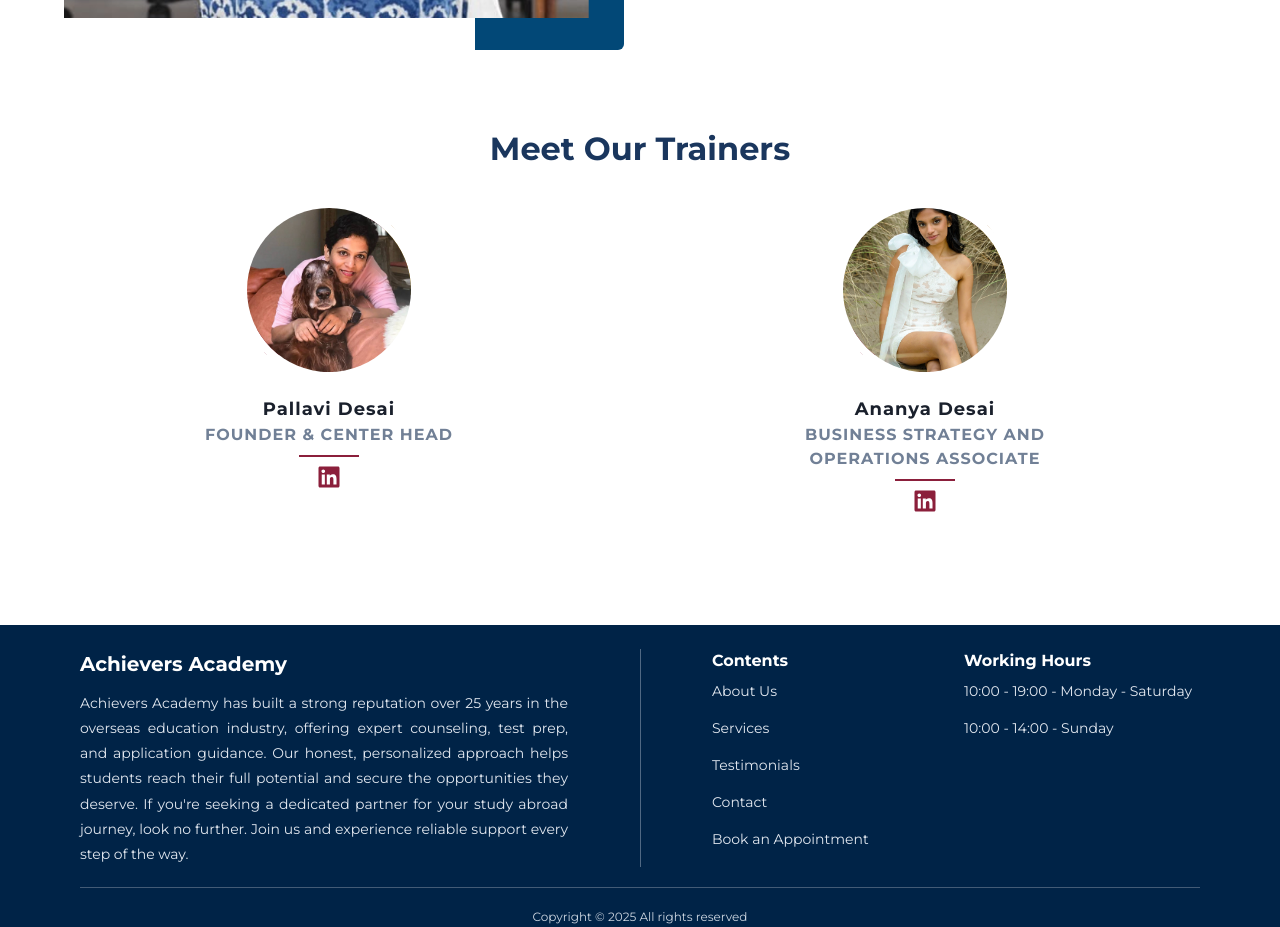
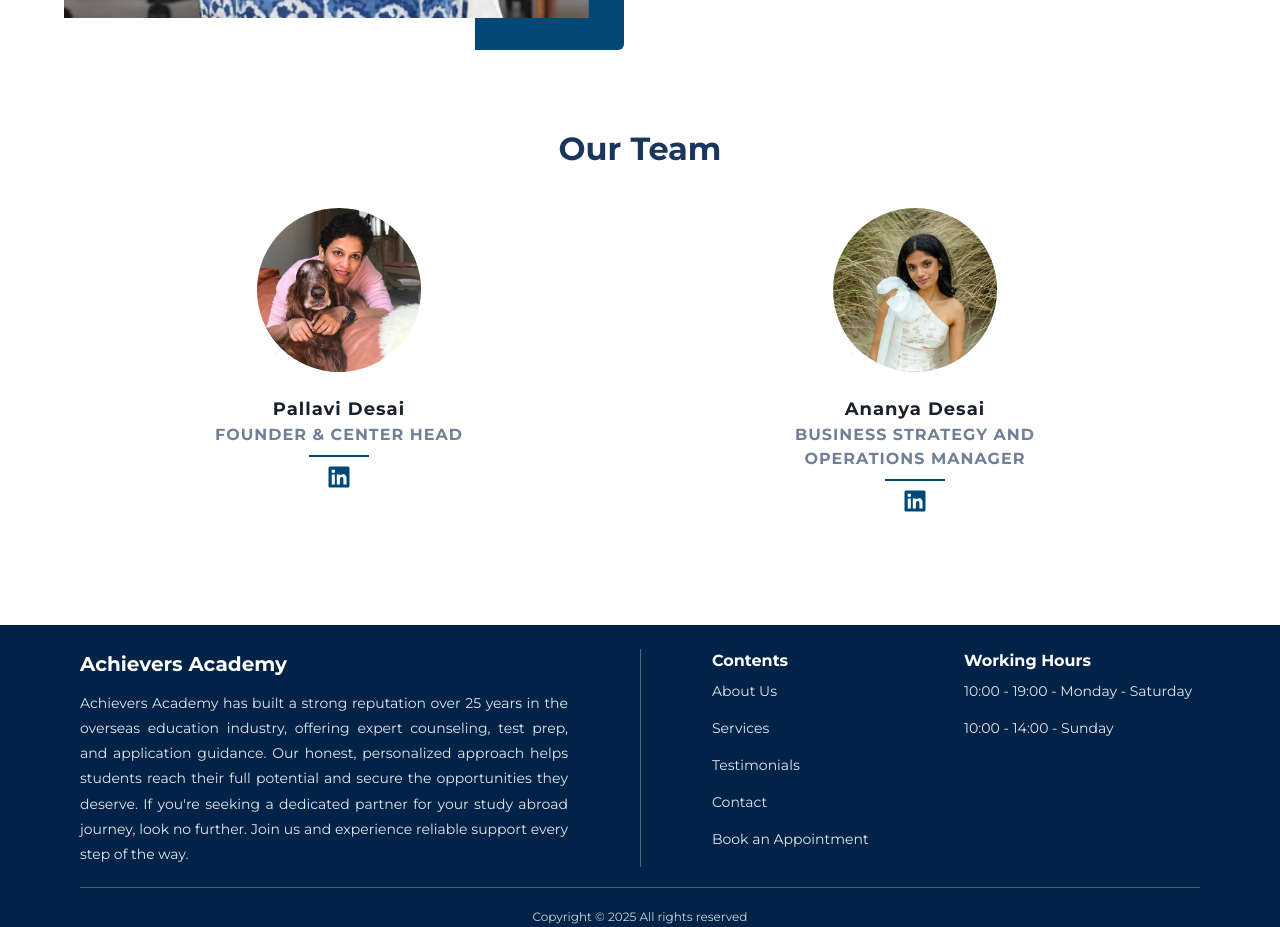
Before and after one commit to Shreyanshp-3/AchieversApp, a React (Create React App) app: page /aboutus in a window 1280 px wide. Shown: the part 1040-1967 px from the top of the page. Built offline with nearby package versions, Linux system fonts and the light colour scheme.

Commit message:
final changes

```diff
--- a/src/App.js
+++ b/src/App.js
@@ -9,6 +9,7 @@
 import Profilebuilding from './components/Services/ProfileBuilding/ProfileBuilding';
 import ApplicationCounseling from './components/Services/ApplicationCounseling/ApplicationCounseling';
 import VisaCounseling from './components/Services/VisaCounseling/VisaCounseling';
+import WhatWeOffer from "./components/Homepage/Whatweoffer";
 
 function App() {
   return (
@@ -16,6 +17,7 @@
       <Routes>
         <Route path="/" element={<Homepage />} />
         <Route path="/aboutus" element={<AboutUs />} />
+        <Route path="/whatweoffer" element={<WhatWeOffer />} />
         <Route path="/contactus" element={<Contactus />} />
         <Route path="/testprep" element={<Testprep />} />
         <Route path="/testprep/Gre" element={<Gre />} />
@@ -24,6 +26,7 @@
         <Route path="/profilebuilding" element={<Profilebuilding />} />
         <Route path="/applicationcounseling" element={<ApplicationCounseling />} />
         <Route path="/visacounseling" element={<VisaCounseling />} />
+
       </Routes>
     </Router>
   );
--- a/src/components/Aboutus/Aboutus.jsx
+++ b/src/components/Aboutus/Aboutus.jsx
@@ -105,9 +105,9 @@
             {/* Our Trainers Section */}
             <Box px={{ base: 4, md: 16 }} pb={20} textAlign="center">
                 <Heading fontSize="32px" color="blue.900" mb={8}>
-                    Meet Our Trainers
+                    Our Team
                 </Heading>
-                <Flex justify="center" gap={10} wrap="wrap">
+                <Flex justify="center" gap={0} wrap="wrap">
                     {/* Trainer 1 */}
                     <Box maxW="300px" mx="auto" mb={8} textAlign="center" position="relative">
                         <Box position="relative" w="180px" h="180px" mx="auto" mb={4}>
@@ -136,7 +136,7 @@
                                 <path
                                     d="M30,150 A90,90 0 0,1 150,30"
                                     fill="none"
-                                    stroke="#8B1F3B"
+                                    stroke="#024877"
                                     strokeWidth="10"
                                     strokeLinecap="round"
                                 />
@@ -152,7 +152,7 @@
                                 <path
                                     d="M30,150 A90,90 0 0,1 90,170"
                                     fill="none"
-                                    stroke="#8B1F3B"
+                                    stroke="#024877"
                                     strokeWidth="10"
                                     strokeLinecap="round"
                                 />
@@ -163,10 +163,10 @@
                         <Text fontSize="md" color="gray.500" fontWeight="semibold" mb={2} letterSpacing="1px">
                             FOUNDER & CENTER HEAD
                         </Text>
-                        <Box borderTop="2px solid #8B1F3B" w="60px" mx="auto" mb={2}></Box>
+                        <Box borderTop="2px solid #024877" w="60px" mx="auto" mb={2}></Box>
                         <center>
 
-                            <Link href="https://www.linkedin.com/in/pallavi--desai/" isExternal color="#8B1F3B" fontSize="2xl">
+                            <Link href="https://www.linkedin.com/in/pallavi--desai/" isExternal color="#024877" fontSize="2xl">
                                 <FaLinkedin />
                             </Link>
                         </center>
@@ -215,7 +215,7 @@
                                 <path
                                     d="M30,150 A90,90 0 0,1 90,170"
                                     fill="none"
-                                    stroke="#8B1F3B"
+                                    stroke="#024877"
                                     strokeWidth="10"
                                     strokeLinecap="round"
                                 />
@@ -224,12 +224,12 @@
                         <Text mt={2} fontWeight="bold" fontSize="lg" color="gray.800" letterSpacing="1px">
                             Ananya Desai                        </Text>
                         <Text fontSize="md" color="gray.500" fontWeight="semibold" mb={2} letterSpacing="1px">
-                            BUSINESS STRATEGY AND OPERATIONS ASSOCIATE
+                            BUSINESS STRATEGY AND OPERATIONS MANAGER
                         </Text>
-                        <Box borderTop="2px solid #8B1F3B" w="60px" mx="auto" mb={2}></Box>
+                        <Box borderTop="2px solid #024877" w="60px" mx="auto" mb={2}></Box>
                         <center>
 
-                            <Link href="https://www.linkedin.com/in/ananya-desai" isExternal color="#8B1F3B" fontSize="2xl">
+                            <Link href="https://www.linkedin.com/in/ananya-desai" isExternal color="#024877" fontSize="2xl">
                                 <FaLinkedin />
                             </Link>
                         </center>
--- a/src/components/Homepage/HeroSection.jsx
+++ b/src/components/Homepage/HeroSection.jsx
@@ -10,13 +10,14 @@
 } from "@chakra-ui/react";
 import heroImage from "../../img/bannerphotos/edit2.jpg"; // Adjust path if needed
 import heroImage2 from "../../img/testi/256101.png"
+import { NavLink } from "react-router-dom";
 export default function HeroSection() {
     return (
         <Box px={4} py={8}>
             <Container maxW="8xl" px={0}>
                 <Box position="relative" borderRadius="2xl" overflow="hidden">
                     <Image
-                        src={heroImage2 }// replace this with your image path
+                        src={heroImage2}// replace this with your image path
                         alt="Hero Image"
                         w="100%"
                         h={{ base: "400px", md: "600px" }}
@@ -71,6 +72,7 @@
                             fontSize="16px"
                             _hover={{ bg: "#0f3fbe" }}
                             borderRadius="md"
+                            onClick={() => window.scrollBy({ top: window.innerHeight*1.5, left: 0, behavior: "smooth" })}
                         >
                             WHAT WE OFFER
                         </Button>
--- a/src/components/Homepage/Whatweoffer.jsx
+++ b/src/components/Homepage/Whatweoffer.jsx
@@ -1,6 +1,7 @@
 import { Box, Heading, Text, Image, IconButton, Flex } from "@chakra-ui/react";
 import { ArrowUpRight, ChevronLeft, ChevronRight } from "lucide-react";
 import { useRef } from "react";
+import { NavLink } from "react-router-dom";
 
 import wwo from "../../theme/wwo1.png";
 import wwo2 from "../../theme/wwo2.png";
@@ -21,13 +22,13 @@
     image: wwo2,
   },
   {
-    title: "VISA COUNSELLING",
+    title: "VISA COUNSELING",
     description:
       "Our comprehensive approach is designed to help you navigate the college application process with confidence. Right from university applications to documentation we have got you covered.",
     image: wwo4,
   },
   {
-    title: "APPLICATION COUNSELLING",
+    title: "APPLICATION COUNSELING",
     description:
       "To help students navigate the visa process through mock interviews, concise financial documentation, and appointment bookings.",
     image: wwo3,
@@ -148,7 +149,7 @@
                 color="white"
               >
                 <Text fontWeight="bold" fontSize="lg" mb={2}>
-                  {item.title}
+                  <NavLink to={`/${item.title.replace(/\s+/g, '').toLowerCase()}`}>{item.title}</NavLink>
                 </Text>
                 <Text fontSize="sm">{item.description}</Text>
               </Box>
@@ -166,6 +167,7 @@
                 bg="white"
                 color="black"
                 _hover={{ bg: "gray.200" }}
+
               />
             </Box>
           ))}
```
Also changed, not shown: src/img/trainer/websiteimage.jpg, src/img/trainer/websiteimage2.jpg.
